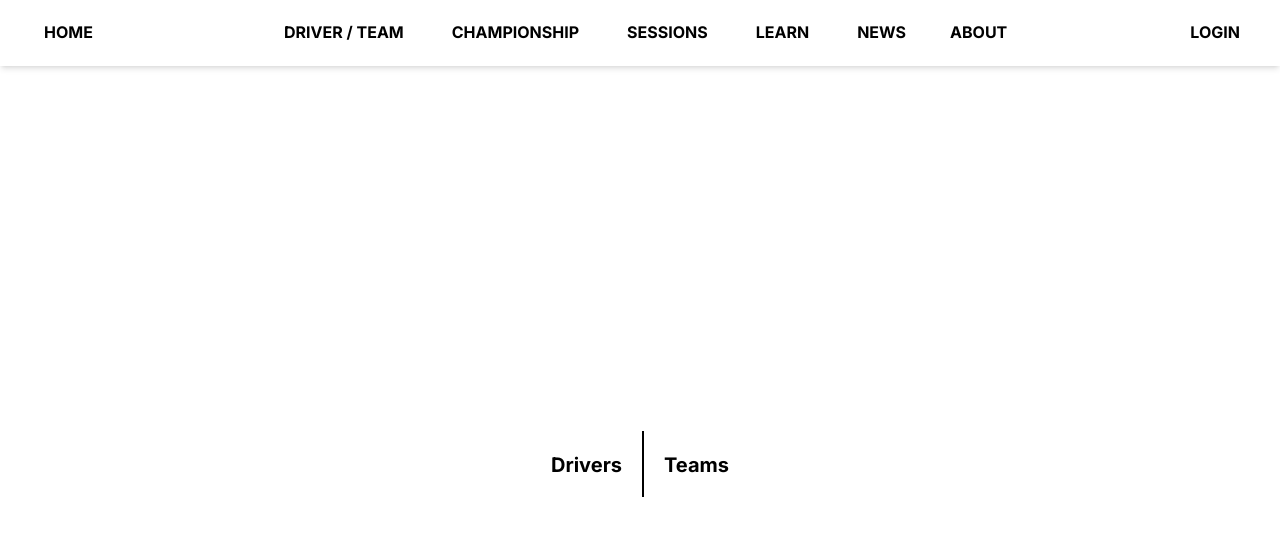
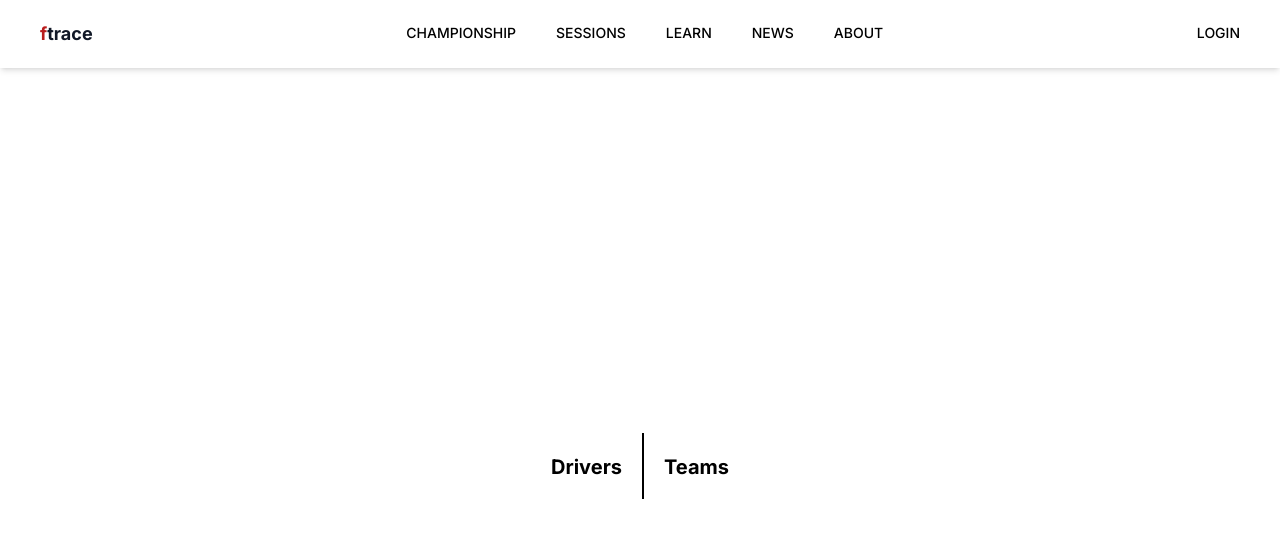
Before and after one commit to juhun32/ftrace, a React (Create React App) app in the folder frontend/: page /info in a window 1280 px wide. Shown: the top 538 px of the page. Built offline with nearby package versions, Linux system fonts and the light colour scheme.

Commit message:
feat(main): Refactor database methods to remove hardcoded PostgreSQL credentials and streamline session handling

```diff
--- a/frontend/src/App.css
+++ b/frontend/src/App.css
@@ -10,10 +10,6 @@ body {
   width: 100vw;
 }
 
-.content-container {
-  /* margin-top: 82px; */
-}
-
 body::-webkit-scrollbar {
   display: none;
 }
--- a/frontend/src/Model.js
+++ b/frontend/src/Model.js
@@ -8,14 +8,18 @@ import {
 } from "@react-three/drei";
 
 const Sf23 = () => {
-  const { scene } = useGLTF('/Sf23.gltf');
+  const { scene } = useGLTF("/Sf23.gltf");
   return <primitive object={scene} />;
 };
 
 const Model = () => {
   return (
-    <div style={{ width: "100dvw", height: "20dvh" }}>
-      <Canvas shadows camera={{ position: [4, 1, 3], fov:30 }}>
+    <div style={{ width: "50dvw", height: "40dvh" }}>
+      <Canvas
+        className="rounded-xl"
+        shadows
+        camera={{ position: [7, 3, 7], fov: 30 }}
+      >
         <ambientLight intensity={1} />
         <directionalLight
           position={[2, 5, 2]}
--- a/frontend/src/components/Header.js
+++ b/frontend/src/components/Header.js
@@ -1,6 +1,6 @@
 import React from "react";
 import { useEffect, useState } from "react";
-// import "../css/Menu.css";
+import "../css/Header.css";
 
 // import home from "../img/home.png";
 // import { useEffect } from "react";
@@ -21,41 +21,27 @@ const Menu = () => {
   }, []);
 
   return (
-    <header className="w-full text-base font-bold flex justify-between items-center px-10 py-5 bg-white shadow-md">
-      <div class="text-black hover:text-red-700 border-transparent border-b-2 hover:border-black hover:border-b-2">
-        <a href="/" class="px-1">
-          HOME
+    <header className="w-full text-sm font-medium flex justify-between items-center px-10 py-5 bg-white shadow-md">
+      <div class="ftrace text-black text-lg font-bold">
+        <a href="/" className="flex text-red-700">
+          f<p className="text-gray-900">trace</p>
         </a>
       </div>
       <div class="flex gap-10">
         <div class="text-black hover:text-red-700 border-transparent border-b-2 hover:border-black hover:border-b-2">
-          <a href="/info" class="px-1">
-            DRIVER / TEAM
-          </a>
+          <a href="/championship">CHAMPIONSHIP</a>
         </div>
 
         <div class="text-black hover:text-red-700 border-transparent border-b-2 hover:border-black hover:border-b-2">
-          <a href="/championship" class="px-1">
-            CHAMPIONSHIP
-          </a>
+          <a href="/sessions">SESSIONS</a>
         </div>
 
         <div class="text-black hover:text-red-700 border-transparent border-b-2 hover:border-black hover:border-b-2">
-          <a href="/sessions" class="px-1">
-            SESSIONS
-          </a>
+          <a href="/learn">LEARN</a>
         </div>
 
         <div class="text-black hover:text-red-700 border-transparent border-b-2 hover:border-black hover:border-b-2">
-          <a href="/learn" class="px-1">
-            LEARN
-          </a>
-        </div>
-
-        <div class="text-black hover:text-red-700 border-transparent border-b-2 hover:border-black hover:border-b-2">
-          <a href="/others" class="px-1">
-            NEWS
-          </a>
+          <a href="/others">NEWS</a>
         </div>
 
         <div class="text-black hover:text-red-700 border-transparent border-b-2 hover:border-black hover:border-b-2">
--- a/frontend/src/components/Intro.js
+++ b/frontend/src/components/Intro.js
@@ -1,21 +1,20 @@
 import React from "react";
 import Model from "../Model";
-// import "../css/Intro.css";
 
 import { TbAntennaBars5 } from "react-icons/tb";
 
 const Intro = () => {
   return (
-    <div className="intro-container flex justify-center items-center flex-col h-[calc(100vh-5rem)]">
-      <div className="flex justify-center items-end flex-col gap-2 text-right">
+    <div className="intro-container grid grid-rows-[3fr_1fr_4fr] justify-center justify-items-center h-[calc(100vh-5rem)]">
+      <div className="flex justify-end items-end flex-col gap-2 text-right">
         <div className="flex flex-row gap-3">
-          <h1 className="text-4xl font-bold text-red-700">FO </h1>
-          <h1 className="flex items-center text-4xl font-bold gap-3">
-            Statistics <TbAntennaBars5 />
+          <h1 className="text-4xl font-bold text-red-700"></h1>
+          <h1 className="flex items-end text-4xl font-semibold">
+            <p className="text-red-700">f</p>trace <TbAntennaBars5 />
           </h1>
         </div>
 
-        <div class="w-full h-1 bg-gray-800 rounded"></div>
+        <div class="w-full h-[2px] bg-gray-900 rounded"></div>
 
         <div className="flex justify-center items-end flex-col">
           <p className="text-lg mb-2">
@@ -24,7 +23,12 @@ const Intro = () => {
           </p>
         </div>
       </div>
-      <div className="">
+      <div className="flex justify-center items-center">
+        <p>
+          login box
+        </p>
+      </div>
+      <div className="rounded-lg">
         <Model />
       </div>
     </div>
--- /dev/null
+++ b/frontend/src/css/Header.css
@@ -0,0 +1,9 @@
+.ftrace:hover {
+    p {
+        color: #d32f2f;
+    }
+
+    a {
+        color: #212121;
+    }
+}
--- a/frontend/src/css/Intro.css
+++ /dev/null
@@ -1,4 +0,0 @@
-.intro-container {
-  height: 100vh;
-  align-items: center;
-}
```
Also changed, not shown: frontend/src/css/Menu.css (added).
